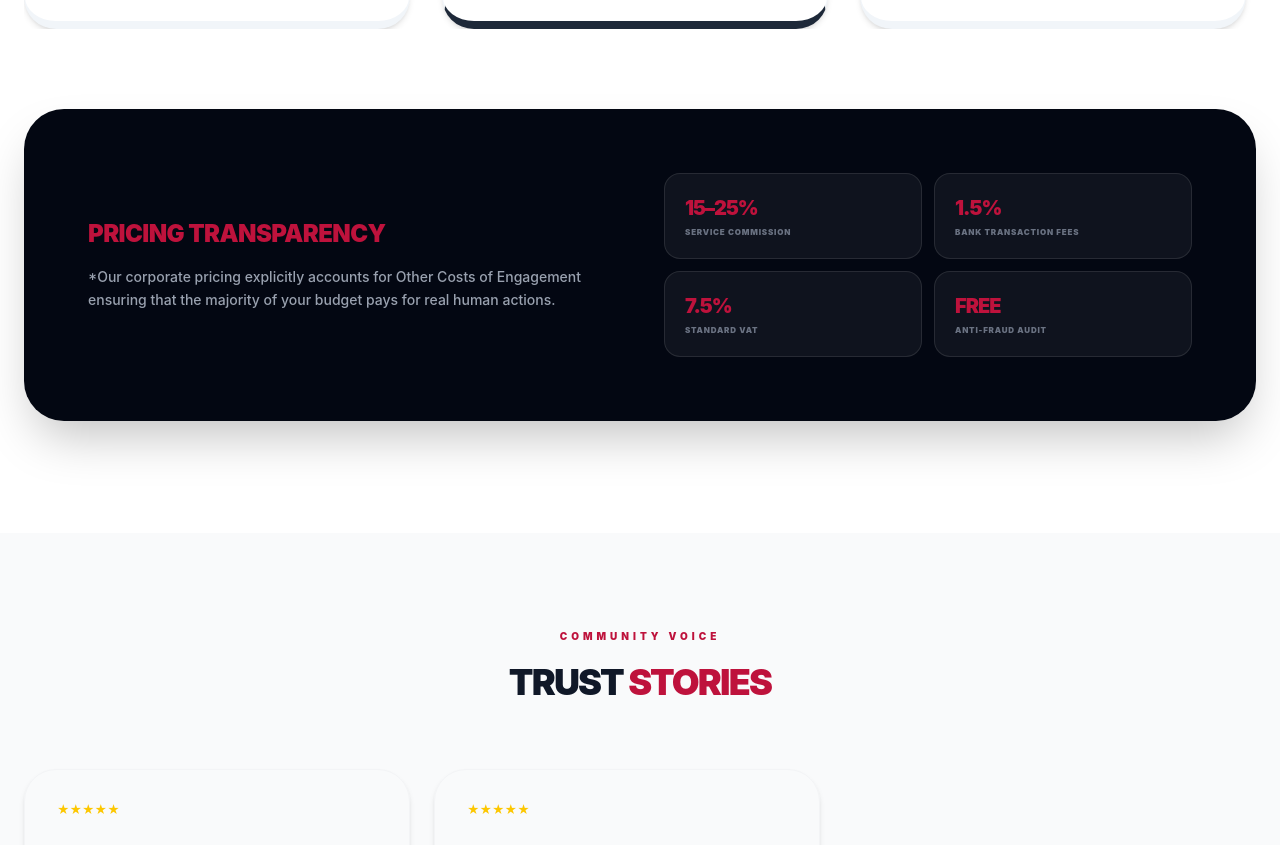
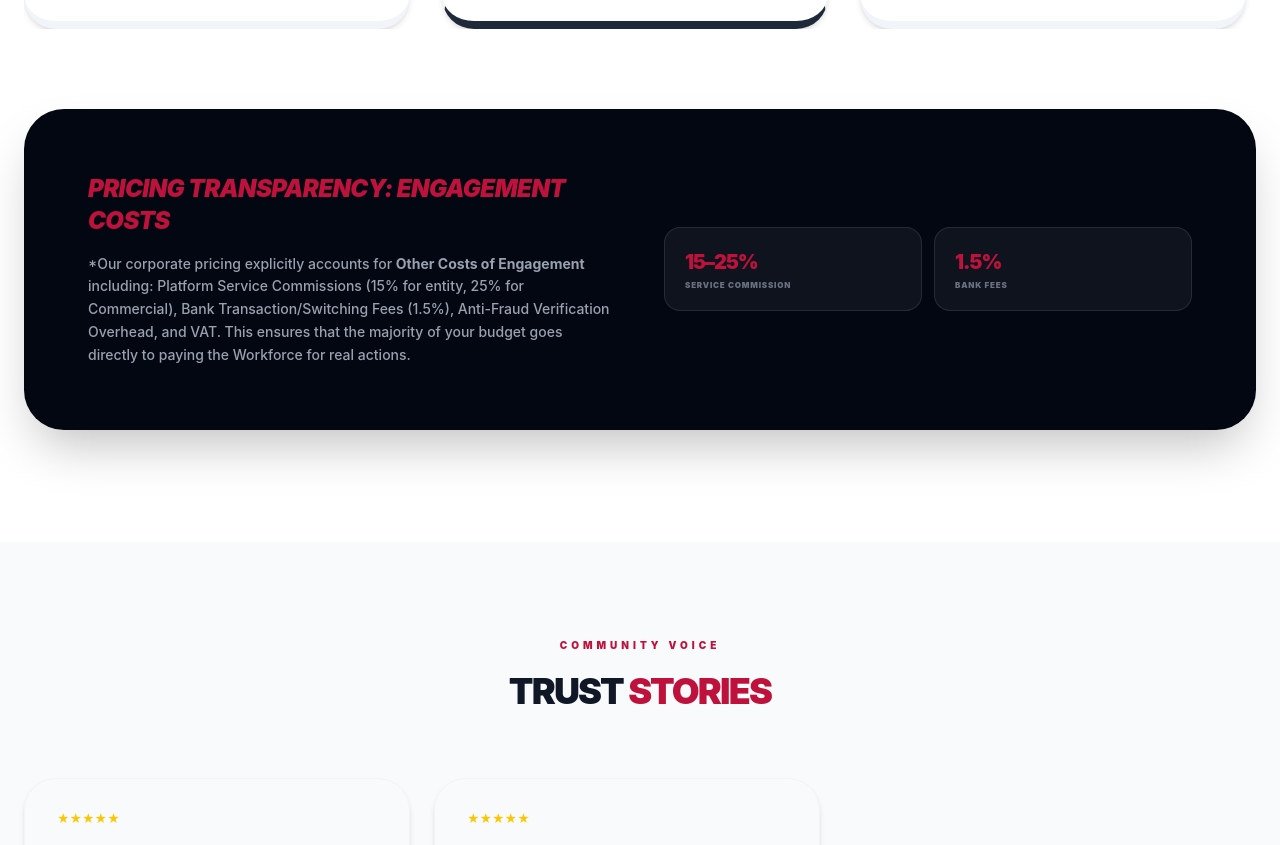
Before and after one commit to Marvel-Deone/daily-hustle, a Next.js app: page / in a window 1280 px wide. Shown: the part 4727-5572 px from the top of the page. Built offline with nearby package versions, Linux system fonts and the light colour scheme.

Commit message:
Update managed-plans.tsx

```diff
--- a/components/sections/managed-plans.tsx
+++ b/components/sections/managed-plans.tsx
@@ -193,7 +193,7 @@
 // bg-white w-[540px] md:w-[352px] lg:w-[386px] flex-shrink-0 rounded-[2rem] p-10 flex flex-col justify-between
 //                        border-[1.5px] border-[#f1f5f9] border-b-[8px] shadow-md relative
 //                        hover:shadow-xl hover:-translate-y-2.5 transition-all duration-500
-                    //    hover:border-[#c4162a]/20 hover:border-b-[#c4162a]/20
+//    hover:border-[#c4162a]/20 hover:border-b-[#c4162a]/20
 // }
 
 
@@ -371,7 +371,7 @@ export function ManagedPlans() {
                     </motion.div>
                 </div>
 
-                <div className="mt-20 relative overflow-hidden rounded-[2.5rem] bg-gray-950 p-10 sm:p-16 text-white shadow-2xl">
+                {/* <div className="mt-20 relative overflow-hidden rounded-[2.5rem] bg-gray-950 p-10 sm:p-16 text-white shadow-2xl">
                     <div className="absolute top-0 right-0 w-80 h-80 bg-brand-red opacity-10 blur-3xl rounded-full" />
 
                     <div className="relative z-10 flex flex-col lg:flex-row items-center gap-12">
@@ -422,8 +422,49 @@ export function ManagedPlans() {
                             </div>
                         </div>
                     </div>
+                </div> */}
+                <div className="mt-20 relative overflow-hidden rounded-[2.5rem] bg-gray-950 p-10 sm:p-16 text-white shadow-2xl">
+                    <div className="absolute top-0 right-0 w-80 h-80 bg-brand-red opacity-10 blur-3xl rounded-full"></div>
+
+                    <div className="relative z-10 flex flex-col lg:flex-row items-center gap-12 text-left">
+                        <div className="lg:w-1/2">
+                            <h4 className="text-2xl font-black uppercase mb-4 tracking-tight text-brand-red italic">
+                                Pricing Transparency: Engagement Costs
+                            </h4>
+
+                            <p className="text-sm text-gray-400 font-medium leading-relaxed">
+                                *Our corporate pricing explicitly accounts for{" "}
+                                <strong>Other Costs of Engagement</strong> including: Platform Service
+                                Commissions (15% for entity, 25% for Commercial), Bank
+                                Transaction/Switching Fees (1.5%), Anti-Fraud Verification Overhead, and
+                                VAT. This ensures that the majority of your budget goes directly to paying
+                                the Workforce for real actions.
+                            </p>
+                        </div>
+
+                        <div className="lg:w-1/2 grid grid-cols-2 gap-3">
+                            <div className="p-5 rounded-2xl bg-white/5 border border-white/10">
+                                <p className="text-brand-red font-black text-xl mb-1 tracking-tighter">
+                                    15–25%
+                                </p>
+                                <p className="text-[8px] font-black uppercase text-gray-500 tracking-widest leading-tight">
+                                    Service Commission
+                                </p>
+                            </div>
+
+                            <div className="p-5 rounded-2xl bg-white/5 border border-white/10">
+                                <p className="text-brand-red font-black text-xl mb-1 tracking-tighter">
+                                    1.5%
+                                </p>
+                                <p className="text-[8px] font-black uppercase text-gray-500 tracking-widest leading-tight">
+                                    Bank Fees
+                                </p>
+                            </div>
+                        </div>
+                    </div>
                 </div>
-            </div >
-        </section >
+
+            </div>
+        </section>
     )
 }
```
